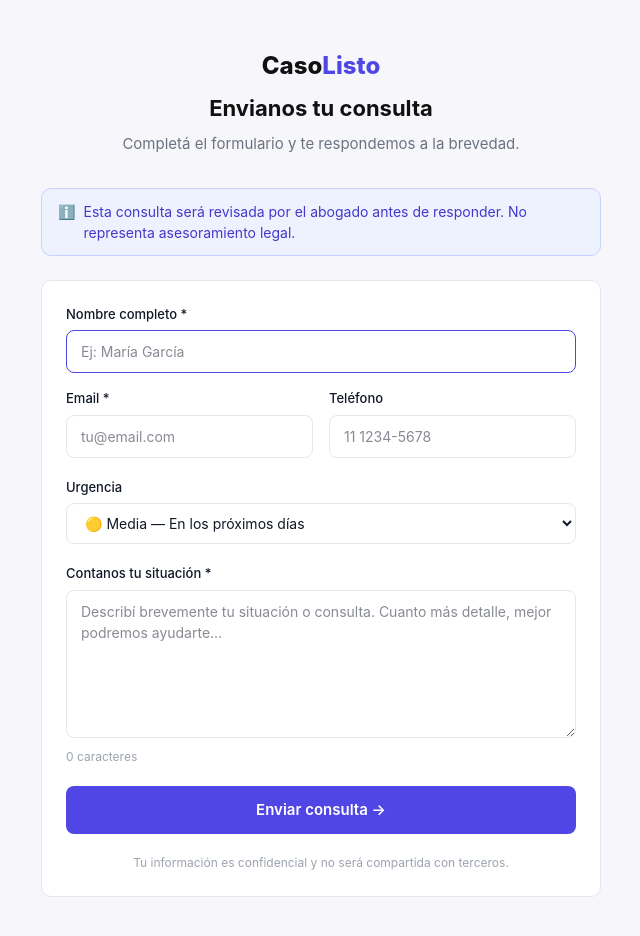
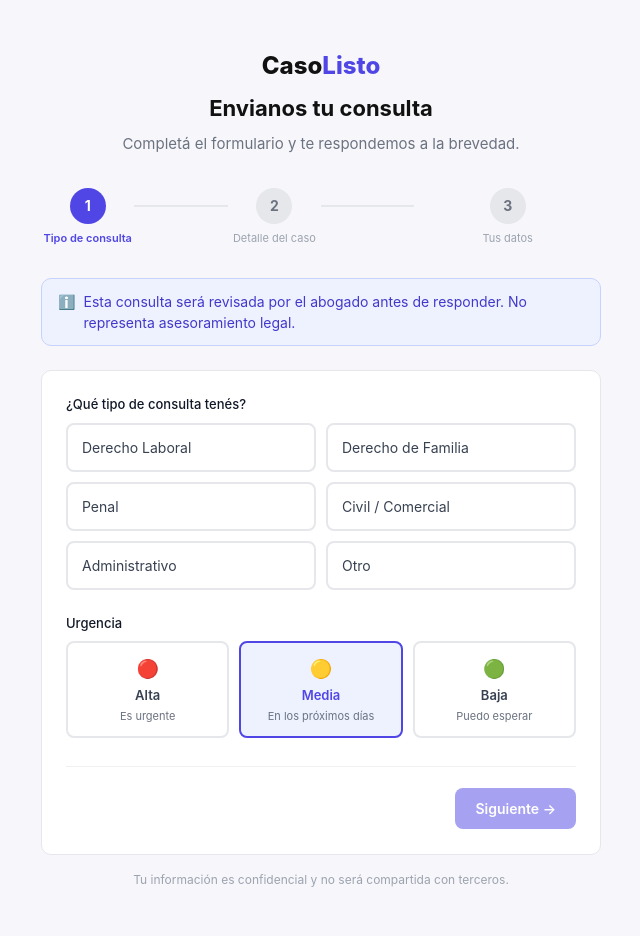
Before and after one commit to crystal-varg/caso-listo, a Next.js app in the folder frontend/: page /consulta/1 in a window 1280 px wide. Shown: the top 936 px of the page, without its empty margins (319-959 px from the left). Built offline with nearby package versions, Linux system fonts and the light colour scheme; no server answers.

Commit message:
Caso Listo V1.0

```diff
--- a/frontend/app/consulta/[slug]/page.tsx
+++ b/frontend/app/consulta/[slug]/page.tsx
@@ -9,24 +9,49 @@
   telefono: string;
   mensaje: string;
   urgencia: string;
+  tipo_caso: string;
 }
+
+const TIPOS_CASO = [
+  'Derecho Laboral',
+  'Derecho de Familia',
+  'Penal',
+  'Civil / Comercial',
+  'Administrativo',
+  'Otro',
+];
+
+const URGENCIAS = [
+  { value: 'alta', emoji: '🔴', label: 'Alta', desc: 'Es urgente' },
+  { value: 'media', emoji: '🟡', label: 'Media', desc: 'En los próximos días' },
+  { value: 'baja', emoji: '🟢', label: 'Baja', desc: 'Puedo esperar' },
+];
+
+const STEPS = [
+  { number: 1, title: 'Tipo de consulta' },
+  { number: 2, title: 'Detalle del caso' },
+  { number: 3, title: 'Tus datos' },
+];
 
 export default function ConsultaPublicaPage() {
   const params = useParams();
+  const [step, setStep] = useState(1);
   const [form, setForm] = useState<FormData>({
-    nombre_cliente: '', email: '', telefono: '', mensaje: '', urgencia: 'media'
+    nombre_cliente: '', email: '', telefono: '', mensaje: '', urgencia: 'media', tipo_caso: '',
   });
   const [enviando, setEnviando] = useState(false);
   const [enviado, setEnviado] = useState(false);
   const [error, setError] = useState('');
 
-  const set = (k: keyof FormData) => (e: React.ChangeEvent<HTMLInputElement | HTMLTextAreaElement | HTMLSelectElement>) =>
-    setForm((f) => ({ ...f, [k]: e.target.value }));
+  const set = <K extends keyof FormData>(k: K) => (val: string) =>
+    setForm(f => ({ ...f, [k]: val }));
 
-  const handleSubmit = async (e: React.FormEvent) => {
-    e.preventDefault();
-    if (!form.mensaje.trim() || form.mensaje.trim().length < 20) {
-      setError('Por favor contanos un poco más sobre tu situación (mínimo 20 caracteres).');
+  const canProceedStep1 = form.tipo_caso !== '';
+  const canProceedStep2 = form.mensaje.trim().length >= 20;
+
+  const handleSubmit = async () => {
+    if (!form.nombre_cliente.trim() || !form.email.trim()) {
+      setError('El nombre y el email son obligatorios.');
       return;
     }
     setError('');
@@ -46,9 +71,7 @@
       <div style={{ minHeight: '100vh', display: 'flex', alignItems: 'center', justifyContent: 'center', background: '#f7f7fb', padding: 24 }}>
         <div style={{ textAlign: 'center', maxWidth: 480 }}>
           <div style={{ fontSize: 64, marginBottom: 20 }}>✅</div>
-          <h1 style={{ fontSize: 26, fontWeight: 700, color: '#111', marginBottom: 12 }}>
-            Consulta enviada
-          </h1>
+          <h1 style={{ fontSize: 26, fontWeight: 700, color: '#111', marginBottom: 12 }}>Consulta enviada</h1>
           <p style={{ fontSize: 16, color: '#6b7280', lineHeight: 1.7 }}>
             Recibimos tu consulta, <strong>{form.nombre_cliente.split(' ')[0]}</strong>. El abogado la revisará y te contactará a la brevedad a <strong>{form.email}</strong>.
           </p>
@@ -60,68 +83,178 @@
     );
   }
 
+  const urgSelected = URGENCIAS.find(u => u.value === form.urgencia);
+
   return (
     <div style={{ minHeight: '100vh', background: '#f7f7fb', padding: '48px 24px' }}>
       <div style={{ maxWidth: 560, margin: '0 auto' }}>
+
         {/* Header */}
         <div style={{ marginBottom: 32, textAlign: 'center' }}>
           <div style={{ fontSize: 24, fontWeight: 800, color: '#111', marginBottom: 8 }}>
             Caso<span style={{ color: '#4f46e5' }}>Listo</span>
           </div>
-          <h1 style={{ fontSize: 22, fontWeight: 700, color: '#111', margin: '0 0 8px' }}>
-            Envianos tu consulta
-          </h1>
-          <p style={{ color: '#6b7280', fontSize: 15, margin: 0 }}>
-            Completá el formulario y te respondemos a la brevedad.
-          </p>
+          <h1 style={{ fontSize: 22, fontWeight: 700, color: '#111', margin: '0 0 8px' }}>Envianos tu consulta</h1>
+          <p style={{ color: '#6b7280', fontSize: 15, margin: 0 }}>Completá el formulario y te respondemos a la brevedad.</p>
         </div>
 
-        {/* Aviso */}
+        {/* Progress tracker */}
+        <div style={{ display: 'flex', alignItems: 'flex-start', marginBottom: 32 }}>
+          {STEPS.map((s, i) => (
+            <div key={s.number} style={{ display: 'flex', alignItems: 'flex-start', flex: 1 }}>
+              <div style={{ display: 'flex', flexDirection: 'column', alignItems: 'center', flex: 1 }}>
+                <div style={{
+                  width: 36, height: 36, borderRadius: '50%',
+                  display: 'flex', alignItems: 'center', justifyContent: 'center',
+                  fontWeight: 700, fontSize: 14,
+                  background: step >= s.number ? '#4f46e5' : '#e5e7eb',
+                  color: step >= s.number ? '#fff' : '#6b7280',
+                  transition: 'all 0.2s',
+                }}>
+                  {step > s.number ? '✓' : s.number}
+                </div>
+                <span style={{
+                  fontSize: 11, marginTop: 6, textAlign: 'center',
+                  color: step >= s.number ? '#4f46e5' : '#9ca3af',
+                  fontWeight: step === s.number ? 600 : 400,
+                }}>
+                  {s.title}
+                </span>
+              </div>
+              {i < STEPS.length - 1 && (
+                <div style={{
+                  height: 2, flex: 1, marginTop: 17,
+                  background: step > s.number ? '#4f46e5' : '#e5e7eb',
+                  transition: 'background 0.3s',
+                }} />
+              )}
+            </div>
+          ))}
+        </div>
+
+        {/* Notice */}
         <div style={{ background: '#eef2ff', border: '1px solid #c7d2fe', borderRadius: 10, padding: '12px 16px', marginBottom: 24, fontSize: 14, color: '#4338ca', display: 'flex', gap: 8, alignItems: 'flex-start' }}>
           <span>ℹ️</span>
           <span>Esta consulta será revisada por el abogado antes de responder. No representa asesoramiento legal.</span>
         </div>
 
-        {/* Formulario */}
         <div className="card">
-          <form onSubmit={handleSubmit} style={{ display: 'flex', flexDirection: 'column', gap: 20 }}>
-            <div style={{ display: 'grid', gridTemplateColumns: '1fr 1fr', gap: 16 }}>
-              <div style={{ gridColumn: '1 / -1' }}>
-                <label className="label">Nombre completo *</label>
-                <input className="input" placeholder="Ej: María García" value={form.nombre_cliente} onChange={set('nombre_cliente')} required autoFocus />
-              </div>
+
+          {/* Step 1: Tipo + urgencia */}
+          {step === 1 && (
+            <div style={{ display: 'flex', flexDirection: 'column', gap: 24 }}>
               <div>
-                <label className="label">Email *</label>
-                <input className="input" type="email" placeholder="tu@email.com" value={form.email} onChange={set('email')} required />
-              </div>
-              <div>
-                <label className="label">Teléfono</label>
-                <input className="input" placeholder="11 1234-5678" value={form.telefono} onChange={set('telefono')} />
+                <label className="label">¿Qué tipo de consulta tenés?</label>
+                <div style={{ display: 'grid', gridTemplateColumns: '1fr 1fr', gap: 10, marginTop: 8 }}>
+                  {TIPOS_CASO.map((tipo) => (
+                    <button
+                      key={tipo}
+                      type="button"
+                      onClick={() => set('tipo_caso')(tipo)}
+                      style={{
+                        padding: '12px 14px', borderRadius: 8, cursor: 'pointer',
+                        border: `2px solid ${form.tipo_caso === tipo ? '#4f46e5' : '#e5e7eb'}`,
+                        background: form.tipo_caso === tipo ? '#eef2ff' : '#fff',
+                        color: form.tipo_caso === tipo ? '#4f46e5' : '#374151',
+                        fontWeight: form.tipo_caso === tipo ? 600 : 400,
+                        fontSize: 14, textAlign: 'left', transition: 'all 0.15s',
+                      }}
+                    >
+                      {tipo}
+                    </button>
+                  ))}
                 </div>
               </div>
 
               <div>
                 <label className="label">Urgencia</label>
-              <select className="input" value={form.urgencia} onChange={set('urgencia')}>
-                <option value="baja">🟢 Baja — Puedo esperar</option>
-                <option value="media">🟡 Media — En los próximos días</option>
-                <option value="alta">🔴 Alta — Es urgente</option>
-              </select>
+                <div style={{ display: 'grid', gridTemplateColumns: '1fr 1fr 1fr', gap: 10, marginTop: 8 }}>
+                  {URGENCIAS.map((u) => (
+                    <button
+                      key={u.value}
+                      type="button"
+                      onClick={() => set('urgencia')(u.value)}
+                      style={{
+                        padding: '12px 10px', borderRadius: 8, cursor: 'pointer',
+                        border: `2px solid ${form.urgencia === u.value ? '#4f46e5' : '#e5e7eb'}`,
+                        background: form.urgencia === u.value ? '#eef2ff' : '#fff',
+                        color: form.urgencia === u.value ? '#4f46e5' : '#374151',
+                        fontSize: 13, textAlign: 'center', transition: 'all 0.15s',
+                      }}
+                    >
+                      <div style={{ fontSize: 18 }}>{u.emoji}</div>
+                      <div style={{ fontWeight: 600, marginTop: 4 }}>{u.label}</div>
+                      <div style={{ fontSize: 11, color: '#6b7280', marginTop: 2 }}>{u.desc}</div>
+                    </button>
+                  ))}
                 </div>
+              </div>
+            </div>
+          )}
 
+          {/* Step 2: Descripción */}
+          {step === 2 && (
             <div>
               <label className="label">Contanos tu situación *</label>
               <textarea
                 className="input"
                 placeholder="Describí brevemente tu situación o consulta. Cuanto más detalle, mejor podremos ayudarte..."
                 value={form.mensaje}
-                onChange={(e) => setForm((f) => ({ ...f, mensaje: e.target.value }))}
-                required
-                rows={6}
-                style={{ resize: 'vertical', minHeight: 120 }}
+                onChange={(e) => set('mensaje')(e.target.value)}
+                autoFocus
+                rows={7}
+                style={{ resize: 'vertical', minHeight: 140 }}
               />
               <div style={{ fontSize: 12, color: '#9ca3af', marginTop: 4 }}>
-                {form.mensaje.length} caracteres {form.mensaje.length < 20 && form.mensaje.length > 0 ? '— mínimo 20' : ''}
+                {form.mensaje.length} caracteres{form.mensaje.length > 0 && form.mensaje.length < 20 ? ' — mínimo 20' : ''}
+              </div>
+            </div>
+          )}
+
+          {/* Step 3: Datos + resumen */}
+          {step === 3 && (
+            <div style={{ display: 'flex', flexDirection: 'column', gap: 20 }}>
+              <div style={{ background: '#f7f7fb', borderRadius: 8, padding: '14px 16px', fontSize: 13, display: 'flex', flexDirection: 'column', gap: 6 }}>
+                <div style={{ fontWeight: 700, fontSize: 11, textTransform: 'uppercase', letterSpacing: '0.5px', color: '#9ca3af', marginBottom: 4 }}>Resumen</div>
+                <div><strong>Tipo:</strong> {form.tipo_caso}</div>
+                <div><strong>Urgencia:</strong> {urgSelected?.emoji} {urgSelected?.label}</div>
+                <div style={{ color: '#6b7280' }}>
+                  <strong style={{ color: '#374151' }}>Consulta:</strong>{' '}
+                  {form.mensaje.length > 100 ? form.mensaje.slice(0, 100) + '…' : form.mensaje}
+                </div>
+              </div>
+
+              <div style={{ display: 'grid', gridTemplateColumns: '1fr 1fr', gap: 16 }}>
+                <div style={{ gridColumn: '1 / -1' }}>
+                  <label className="label">Nombre completo *</label>
+                  <input
+                    className="input"
+                    placeholder="Ej: María García"
+                    value={form.nombre_cliente}
+                    onChange={(e) => set('nombre_cliente')(e.target.value)}
+                    required
+                    autoFocus
+                  />
+                </div>
+                <div>
+                  <label className="label">Email *</label>
+                  <input
+                    className="input"
+                    type="email"
+                    placeholder="tu@email.com"
+                    value={form.email}
+                    onChange={(e) => set('email')(e.target.value)}
+                    required
+                  />
+                </div>
+                <div>
+                  <label className="label">Teléfono</label>
+                  <input
+                    className="input"
+                    placeholder="11 1234-5678"
+                    value={form.telefono}
+                    onChange={(e) => set('telefono')(e.target.value)}
+                  />
                 </div>
               </div>
 
@@ -130,21 +263,47 @@
                   {error}
                 </div>
               )}
+            </div>
+          )}
 
+          {/* Navigation */}
+          <div style={{ display: 'flex', alignItems: 'center', justifyContent: 'space-between', marginTop: 28, paddingTop: 20, borderTop: '1px solid #f0f0f0' }}>
             <button
+              type="button"
+              onClick={() => setStep(s => s - 1)}
+              className="btn-ghost"
+              style={{ visibility: step === 1 ? 'hidden' : 'visible' }}
+            >
+              ← Anterior
+            </button>
+
+            {step < 3 ? (
+              <button
+                type="button"
+                onClick={() => setStep(s => s + 1)}
                 className="btn-primary"
-              type="submit"
+                disabled={step === 1 ? !canProceedStep1 : !canProceedStep2}
+                style={{ opacity: (step === 1 ? !canProceedStep1 : !canProceedStep2) ? 0.5 : 1 }}
+              >
+                Siguiente →
+              </button>
+            ) : (
+              <button
+                type="button"
+                onClick={handleSubmit}
+                className="btn-primary"
                 disabled={enviando}
-              style={{ padding: '13px', fontSize: 15 }}
+                style={{ padding: '13px 28px', fontSize: 15 }}
               >
                 {enviando ? 'Enviando...' : 'Enviar consulta →'}
               </button>
+            )}
+          </div>
+        </div>
 
-            <p style={{ fontSize: 12, color: '#9ca3af', textAlign: 'center', margin: 0 }}>
+        <p style={{ fontSize: 12, color: '#9ca3af', textAlign: 'center', margin: '16px 0 0' }}>
           Tu información es confidencial y no será compartida con terceros.
         </p>
-          </form>
-        </div>
       </div>
     </div>
   );
```
Also changed, not shown: 1 other file (tests, documents, lock files or other folders). Lines whose indentation alone changed are shown as unchanged.
